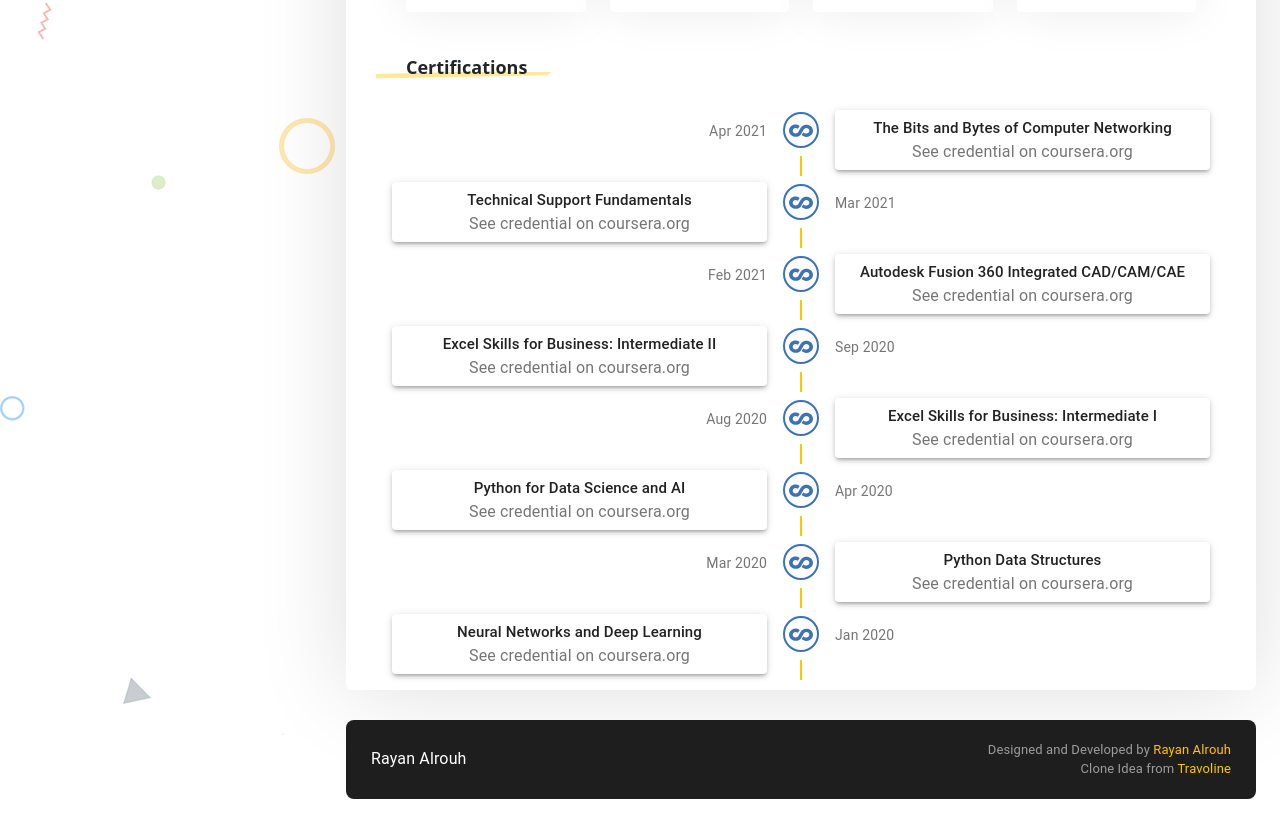
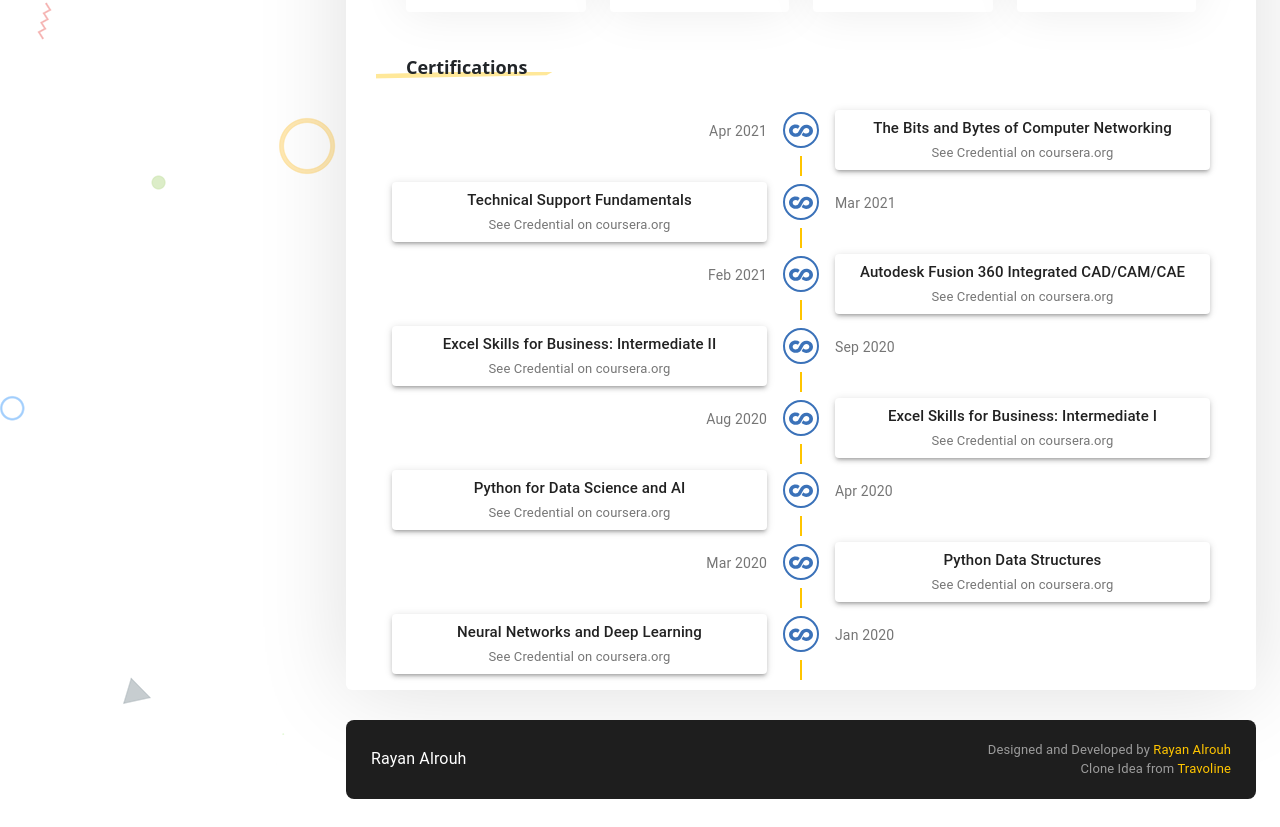
Before and after one commit to heisenberg550/-react-resume-clone, a React (Create React App) app: page / in a window 1280 px wide. Shown: the part 1149-1976 px from the top of the page. Built offline with nearby package versions, Linux system fonts and the light colour scheme.

Commit message:
edit timelineSVG

```diff
--- a/src/compontent/TimelineSVG/TimelineSVG.css
+++ b/src/compontent/TimelineSVG/TimelineSVG.css
@@ -21,6 +21,9 @@
   font-weight: 500 !important;
 }
 
+.timeline .timeline_link {
+  font-size: 13px;
+}
 .timeline .timeline_link:hover {
   color: var(--main-color);
 }
--- a/src/compontent/TimelineSVG/TimelineSVG.js
+++ b/src/compontent/TimelineSVG/TimelineSVG.js
@@ -66,7 +66,7 @@
                 color="textSecondary"
                 className="timeline_link"
               >
-                See credential on {organization}
+                See Credential on {organization}
               </Link>
             </Typography>
           </Paper>
```
